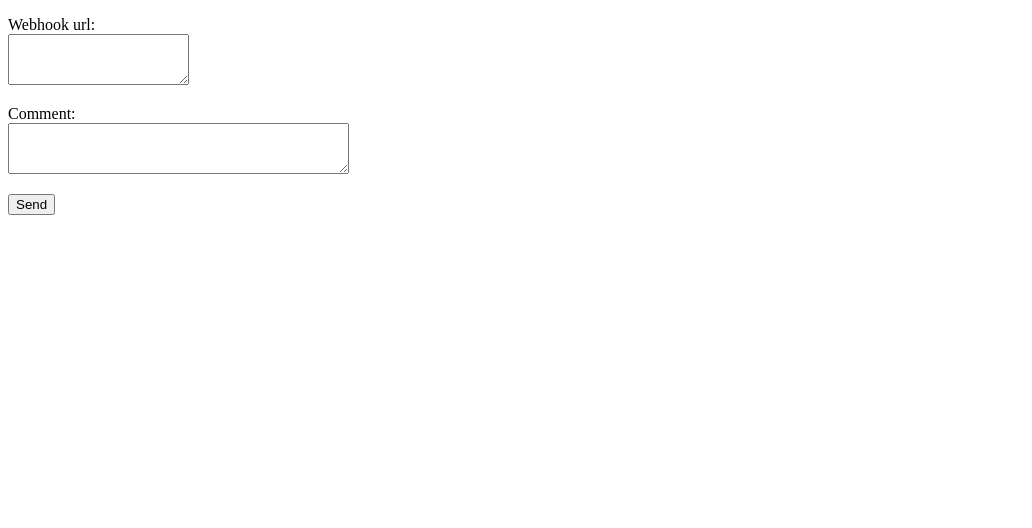
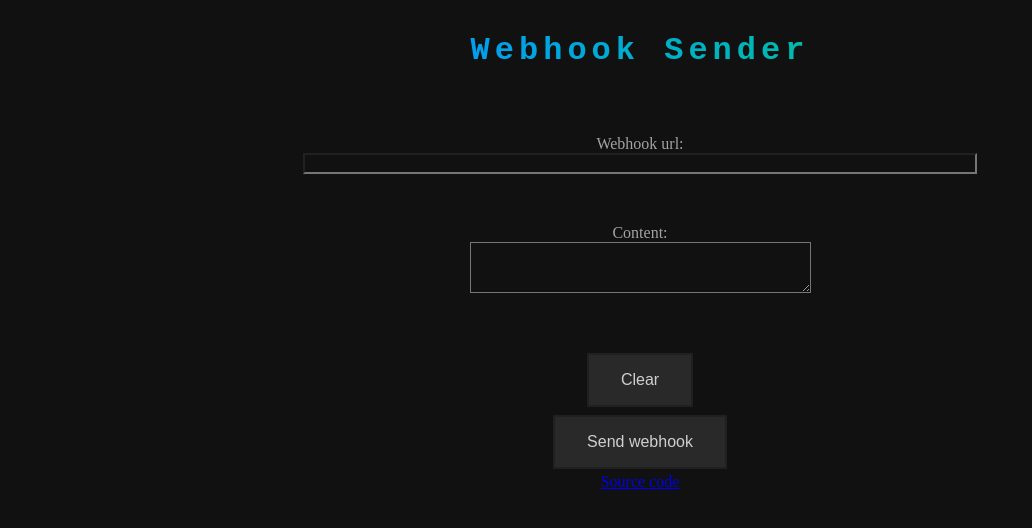
Before and after one commit to adskoe96/WebhookSender, a plain HTML site: page index.html in a window 1280 px wide. Shown: the whole page, without its empty margins (0-1032 px from the left). Drawn offline with Linux system fonts and the light colour scheme.

Commit message:
Add files via upload

```diff
--- /dev/null
+++ b/assets/style.css
@@ -0,0 +1,71 @@
+.button {
+  background-color: #4CAF50; /* Green */
+  border: none;
+  color: white;
+  padding: 16px 32px;
+  text-align: center;
+  text-decoration: none;
+  display: inline-block;
+  font-size: 16px;
+  margin: 4px 2px;
+  transition-duration: 0.4s;
+  cursor: pointer;
+}
+
+.sourcebutton {
+  background-color: #4CAF50; /* Green */
+  border: none;
+  color: white;
+  padding: 16px 32px;
+  text-align: center;
+  text-decoration: none;
+  display: inline-block;
+  font-size: 16px;
+  margin: 4px 2px;
+  transition-duration: 0.4s;
+  cursor: pointer;
+}
+
+.button5 {
+  background-color: rgb(41, 41, 41);
+  color: rgb(207, 207, 207);
+  border: 2px solid #202020;
+}
+
+.button5:hover {
+  background-color: #202020;
+  color: white;
+}
+
+.button1 {width: 250px;}
+
+.disabled {
+  opacity: 0.6;
+  cursor: not-allowed;
+}
+
+.rainbow {
+    text-align: center;
+    text-decoration: underline;
+    font-size: 32px;
+    font-family: monospace;
+    letter-spacing: 5px;
+}
+.rainbow_text_animated {
+    background: linear-gradient(to right, #6666ff, #0099ff , #00ff00, #ff3399, #6666ff);
+    -webkit-background-clip: text;
+    background-clip: text;
+    color: transparent;
+    animation: rainbow_animation 6s ease-in-out infinite;
+    background-size: 400% 100%;
+}
+
+@keyframes rainbow_animation {
+    0%,100% {
+        background-position: 0 0;
+    }
+
+    50% {
+        background-position: 100% 0;
+    }
+}
--- a/index.html
+++ b/index.html
@@ -2,21 +2,40 @@
 <!-- site writed by @adskoe96, contact me: https://adskoe96.github.io/links -->
 <html lang="en">
   <head>
+    <link rel="stylesheet" href="assets/style.css">
     <meta charset="UTF-8">
     <meta name="viewport" content="width=device-width, initial-scale=1.0">
     <title>Webhook sender 0.01</title>
+    <style>
+        body{
+    background-color: #111111; /* Цвет фона веб-страницы */
+   }
+    </style>
   </head>
   <body>
-    <p>Webhook url:<Br>
-        <textarea id="url" cols="20" rows="3"></textarea></p>
-    <p>Comment:<Br>
-        <textarea id="comment" cols="40" rows="3"></textarea></p>
-    <button onclick="sendMessage()">Send</button>
+      <center>
+        <div id="shadowBox">
+            <h3 class="rainbow rainbow_text_animated">Webhook Sender</h3>
+        </div>
+        <br/>
+    <p style="color:rgb(163, 163, 163);">Webhook url:<Br>
+        <input id="webhookurl" type="password" style="background-color: #111111; color: #969696; width: 500pt;"></p>
+        <br/>
+    <p style="color:rgb(163, 163, 163);">Content:<Br>
+        <textarea style="background-color: #111111; color: #969696;" id="comment" cols="40" rows="3"></textarea></p>
+        <br/>
+        <br/>
+        <button onclick="clearContents(comment)" class="button button5">Clear</button>
+        <br/>
+        <button onclick="sendMessage()" class="button button5">Send webhook</button>
+        <br/>
+        <a target="_blank" rel="noopener noreferrer" href="https://github.com/adskoe96/WebhookSender">Source code</a>
+</center>
   </body>
 
   <script>
     function sendMessage() {
-        var url = document.getElementById("url").value;
+        var url = document.getElementById("webhookurl").value;
         var text = document.getElementById("comment").value;
       var request = new XMLHttpRequest();
       request.open("POST", url);
@@ -29,5 +48,8 @@
 
       request.send(JSON.stringify(params));
     }
+    function clearContents(element) {
+  element.value = '';
+}
   </script>
 </html>
```
